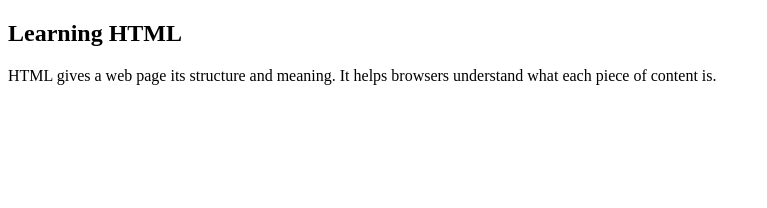
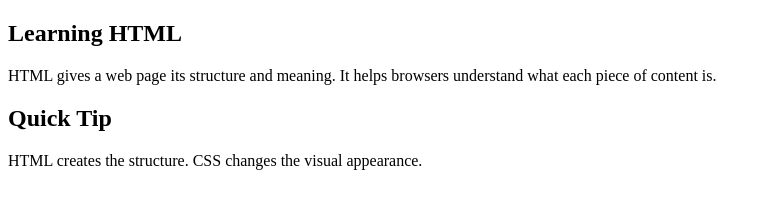
Before and after one commit to xajdys/aside-tag-practice, a plain HTML site: page index.html in a window 1280 px wide. Shown: the whole page, without its empty margins (0-767 px from the left). Drawn offline with Linux system fonts and the light colour scheme.

Commit message:
feat: add aside tag

```diff
--- a/index.html
+++ b/index.html
@@ -18,6 +18,13 @@
                 HTML gives a web page its structure and meaning.
                 It helps browsers understand what each piece of content is.
             </p>
+
+            <aside>
+                <h2>Quick Tip</h2>
+                <p>
+                    HTML creates the structure. CSS changes the visual appearance.
+                </p>
+            </aside>
         </article>
     </main>
 </body>
```
